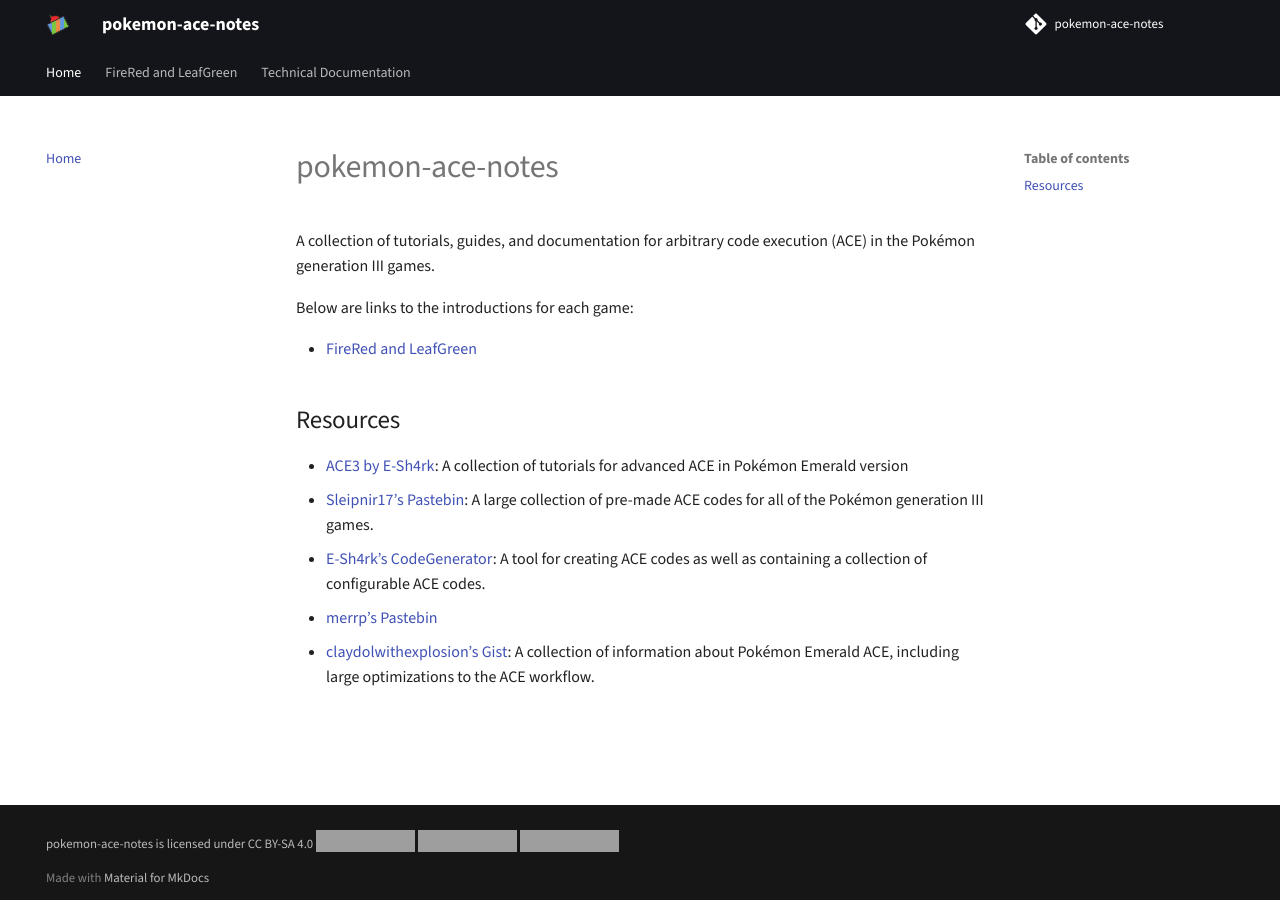
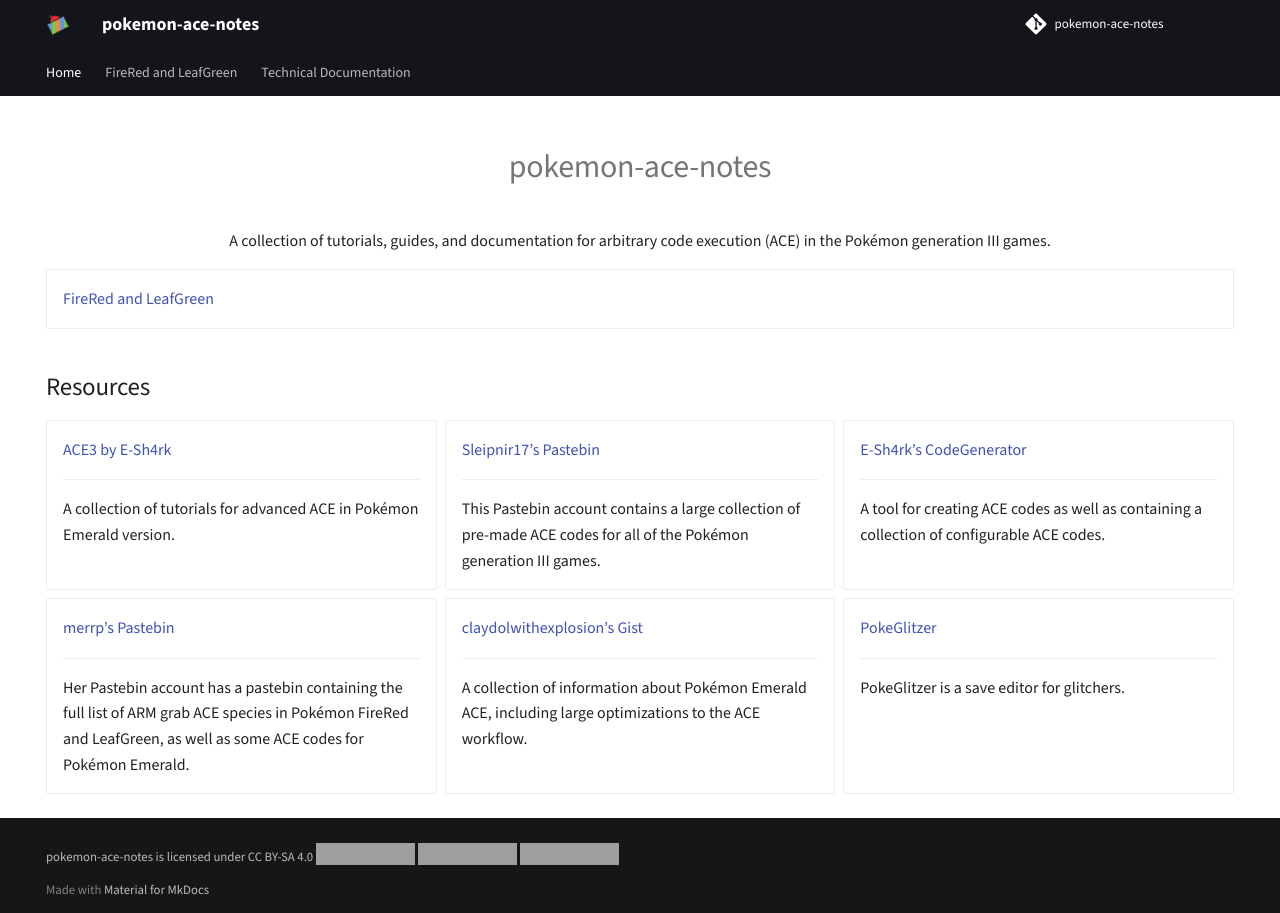
Before and after one commit to pomeg-letterbombers/pokemon-ace-notes, an MkDocs documentation site: the page built from docs/index.md, in a window 1280 px wide. Built offline with MkDocs 1.6.1 and Material for MkDocs 9.7.7, drawn with Linux system fonts in a browser that asks for light colours; comment, search, counter and statistics services are not loaded; grey boxes are pictures that could not be loaded.

Commit message:
Revamp homepage again

```diff
--- a/docs/index.md
+++ b/docs/index.md
@@ -1,15 +1,61 @@
-# pokemon-ace-notes
+---
+title: pokemon-ace-notes
+hide:
+  - title
+  - navigation
+  - toc
+---
 
+<h1 style="text-align: center;">pokemon-ace-notes</h1>
+
+<p style="text-align: center;">
 A collection of tutorials, guides, and documentation for arbitrary code execution (ACE) in the Pokémon generation III games.
+</p>
 
-Below are links to the introductions for each game:
+<div class="grid cards" markdown>
 
 *   [FireRed and LeafGreen](frlg/getting-started/introduction.md)
 
+</div>
+
 ## Resources
 
-*   [ACE3 by E-Sh4rk](https://e-sh4rk.github.io/ACE3/): A collection of tutorials for advanced ACE in Pokémon Emerald version
-*   [Sleipnir17’s Pastebin](https://pastebin.com/u/Sleipnir17): A large collection of pre-made ACE codes for all of the Pokémon generation III games.
-*   [E-Sh4rk’s CodeGenerator](https://e-sh4rk.github.io/CodeGenerator/): A tool for creating ACE codes as well as containing a collection of configurable ACE codes.
+<div class="grid cards" markdown>
+
+*   [ACE3 by E-Sh4rk](https://e-sh4rk.github.io/ACE3/)
+
+    ---
+
+    A collection of tutorials for advanced ACE in Pokémon Emerald version.
+
+*   [Sleipnir17’s Pastebin](https://pastebin.com/u/Sleipnir17)
+
+    ---
+
+    This Pastebin account contains a large collection of pre-made ACE codes for all of the Pokémon generation III games.
+
+*   [E-Sh4rk’s CodeGenerator](https://e-sh4rk.github.io/CodeGenerator/)
+
+    ---
+
+    A tool for creating ACE codes as well as containing a collection of configurable ACE codes.
+
 *   [merrp’s Pastebin](https://pastebin.com/u/merrp)
-*   [claydolwithexplosion’s Gist](https://gist.github.com/claydolwithexplosion/017f1784deebcd118b61d3ad917edb3c): A collection of information about Pokémon Emerald ACE, including large optimizations to the ACE workflow.
+
+    ---
+
+    Her Pastebin account has a pastebin containing the full list of ARM grab ACE species in Pokémon FireRed and LeafGreen, as well as some ACE codes for Pokémon Emerald.
+
+*   [claydolwithexplosion’s Gist](https://gist.github.com/claydolwithexplosion/017f1784deebcd118b61d3ad917edb3c)
+
+    ---
+
+    A collection of information about Pokémon Emerald ACE, including large optimizations to the ACE workflow.
+
+*   [PokeGlitzer](https://github.com/E-Sh4rk/PokeGlitzer/)
+
+    ---
+
+    PokeGlitzer is a save editor for glitchers.
+
+</div>
```
